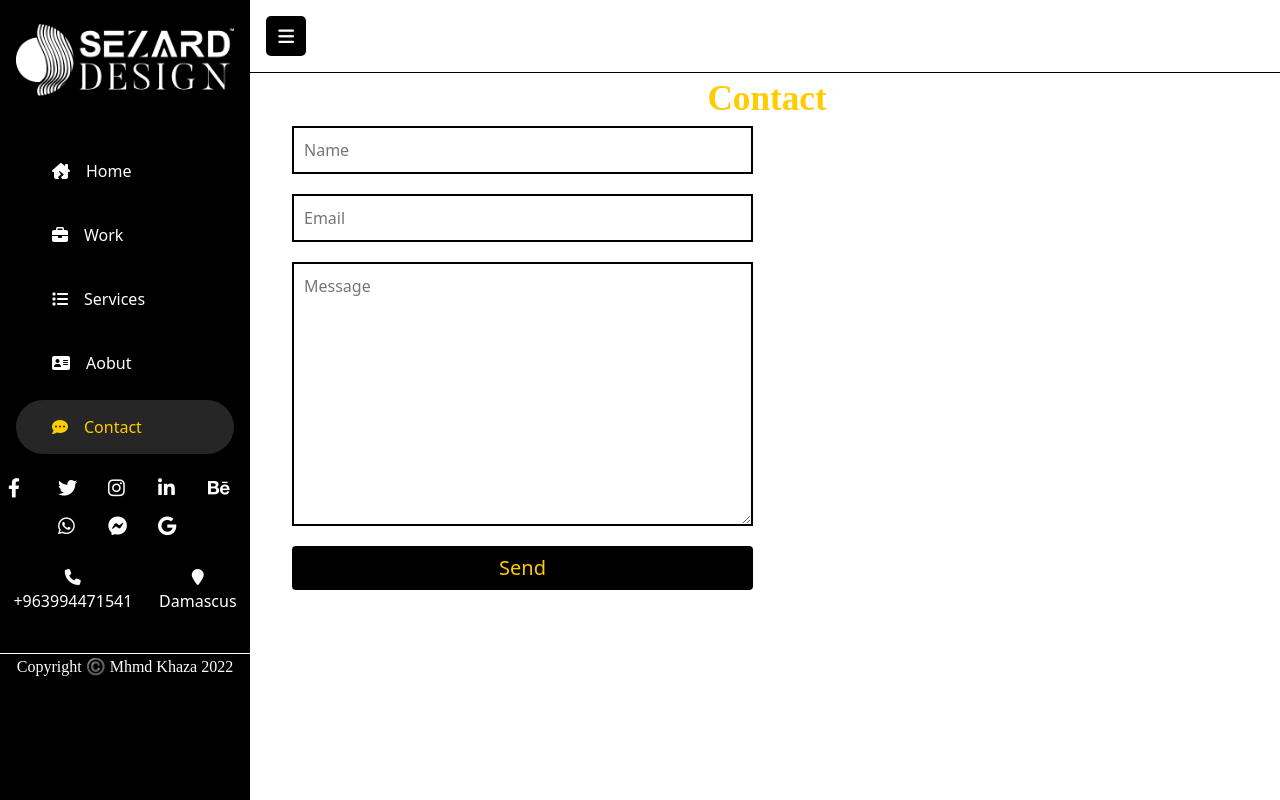
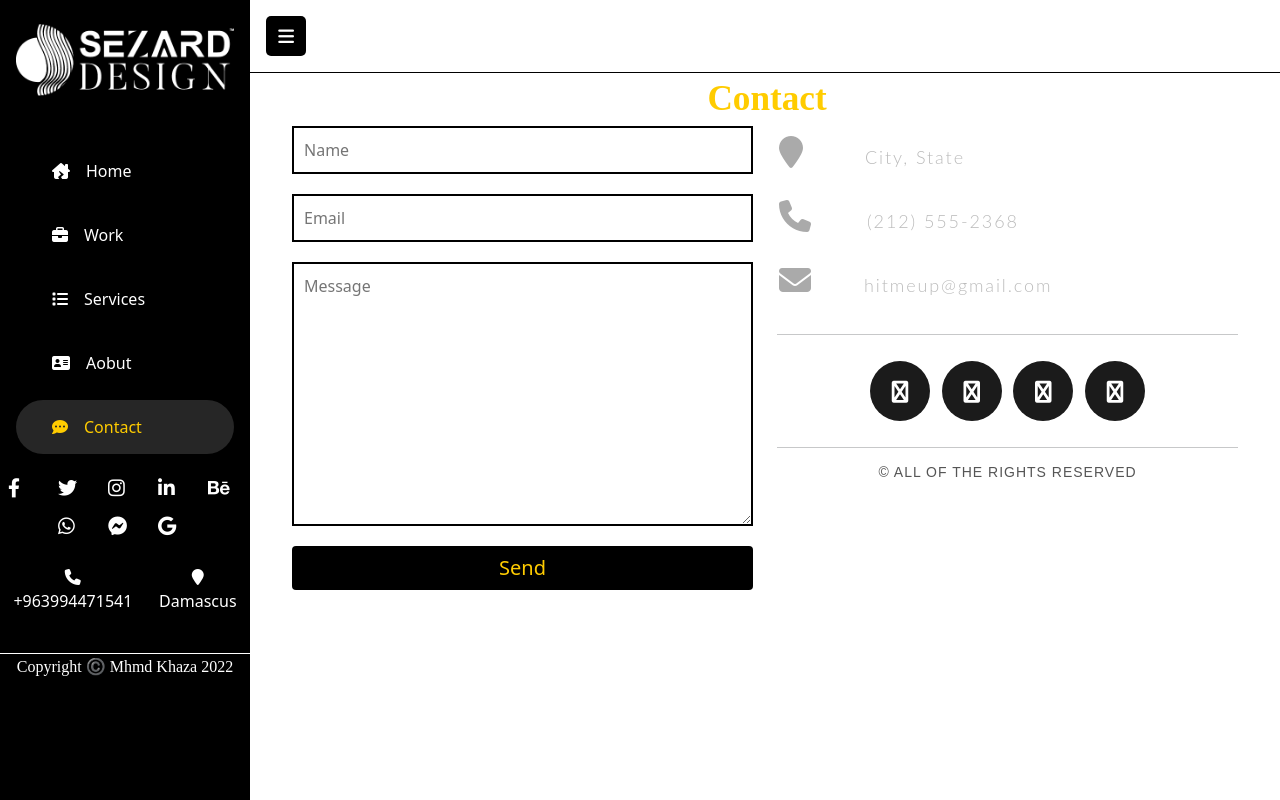
Before and after one commit to mhmdkhaz/SezardProfile, a website: page contact.html in a window 1280 px wide. Drawn offline with nearby package versions, Linux system fonts and the light colour scheme; a web font is replaced by a local one.

Commit message:
add first project

```diff
--- a/contact.html
+++ b/contact.html
@@ -127,7 +127,40 @@
                     <button class="btn">send</button>
                   </form>
                 </div>
-                <div class="col-md-6"></div>
+                <div class="InformationContact col-md-6">
+                <!-- Left contact page -->
+
+                <div class="direct-contact-container">
+
+                  <ul class="contact-list">
+                    <li class="list-item"><i class="fa fa-map-marker fa-2x"><span class="contact-text place">City, State</span></i></li>
+
+                    <li class="list-item"><i class="fa fa-phone fa-2x"><span class="contact-text phone"><a href="tel:1-212-555-5555" title="Give me a call">(212) 555-2368</a></span></i></li>
+
+                    <li class="list-item"><i class="fa fa-envelope fa-2x"><span class="contact-text gmail"><a href="mailto:#" title="Send me an email">hitmeup@gmail.com</a></span></i></li>
+
+                  </ul>
+
+                  <hr>
+                  <ul class="social-media-list">
+                    <li><a href="#" target="_blank" class="contact-icon">
+                      <i class="fa fa-github" aria-hidden="true"></i></a>
+                    </li>
+                    <li><a href="#" target="_blank" class="contact-icon">
+                      <i class="fa fa-codepen" aria-hidden="true"></i></a>
+                    </li>
+                    <li><a href="#" target="_blank" class="contact-icon">
+                      <i class="fa fa-twitter" aria-hidden="true"></i></a>
+                    </li>
+                    <li><a href="#" target="_blank" class="contact-icon">
+                      <i class="fa fa-instagram" aria-hidden="true"></i></a>
+                    </li>
+                  </ul>
+                  <hr>
+                  <div class="copyright">&copy; ALL OF THE RIGHTS RESERVED</div>
+                </div>
+              </div>
+                </div>
               </div>
             </div>
           </div>
--- a/scss/pages/_contact.scss
+++ b/scss/pages/_contact.scss
@@ -16,3 +16,101 @@
     }
   }
 }
+
+/* Location, Phone, Email Section */
+.contact-list {
+  list-style-type: none;
+  margin-left: -30px;
+  padding-right: 20px;
+
+  .list-item {
+    line-height: 4;
+    color: #aaa;
+    .contact-text {
+      font: 300 18px "Lato", sans-serif;
+      letter-spacing: 1.9px;
+      color: #bbb;
+      a {
+        color: #bbb;
+        text-decoration: none;
+        transition-duration: 0.2s;
+      }
+      &:hover {
+        color: #fff;
+        text-decoration: none;
+      }
+    }
+    .place {
+      margin-left: 62px;
+    }
+
+    .phone {
+      margin-left: 56px;
+    }
+
+    .gmail {
+      margin-left: 53px;
+    }
+  }
+}
+
+/* Social Media Icons */
+.social-media-list {
+  position: relative;
+  font-size: 22px;
+  text-align: center;
+  width: 100%;
+  margin: 0 auto;
+  padding: 0;
+  li {
+    position: relative;
+    display: inline-block;
+    height: 60px;
+    width: 60px;
+    margin: 10px 3px;
+    line-height: 60px;
+    border-radius: 50%;
+    color: #fff;
+    background-color: rgb(27, 27, 27);
+    cursor: pointer;
+    transition: all 0.2s ease-in-out;
+    &::after {
+      content: "";
+      position: absolute;
+      top: 0;
+      left: 0;
+      width: 60px;
+      height: 60px;
+      line-height: 60px;
+      border-radius: 50%;
+      opacity: 0;
+      box-shadow: 0 0 0 1px #fff;
+      transition: all 0.2s ease-in-out;
+    }
+    a {
+      color: #fff;
+    }
+    &:hover {
+      background-color: #fff;
+      &::after {
+        opacity: 1;
+        transform: scale(1.12);
+        transition-timing-function: cubic-bezier(0.37, 0.74, 0.15, 1.65);
+      }
+      a {
+        color: #000;
+      }
+    }
+  }
+}
+
+.copyright {
+  font: 200 14px "Oswald", sans-serif;
+  color: #555;
+  letter-spacing: 1px;
+  text-align: center;
+}
+
+hr {
+  border-color: rgba(255, 255, 255, 0.6);
+}
```
Also changed, not shown: assets/css/style.css, 1 other file.
